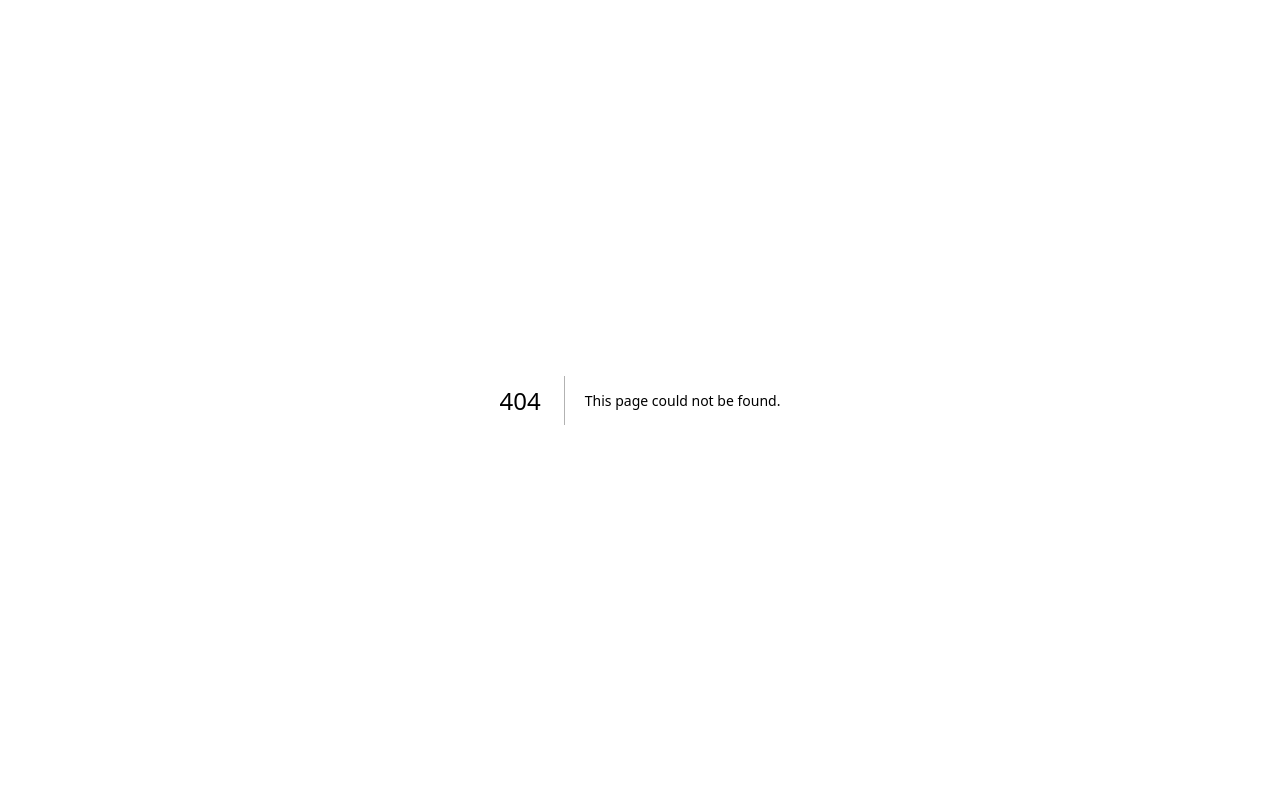
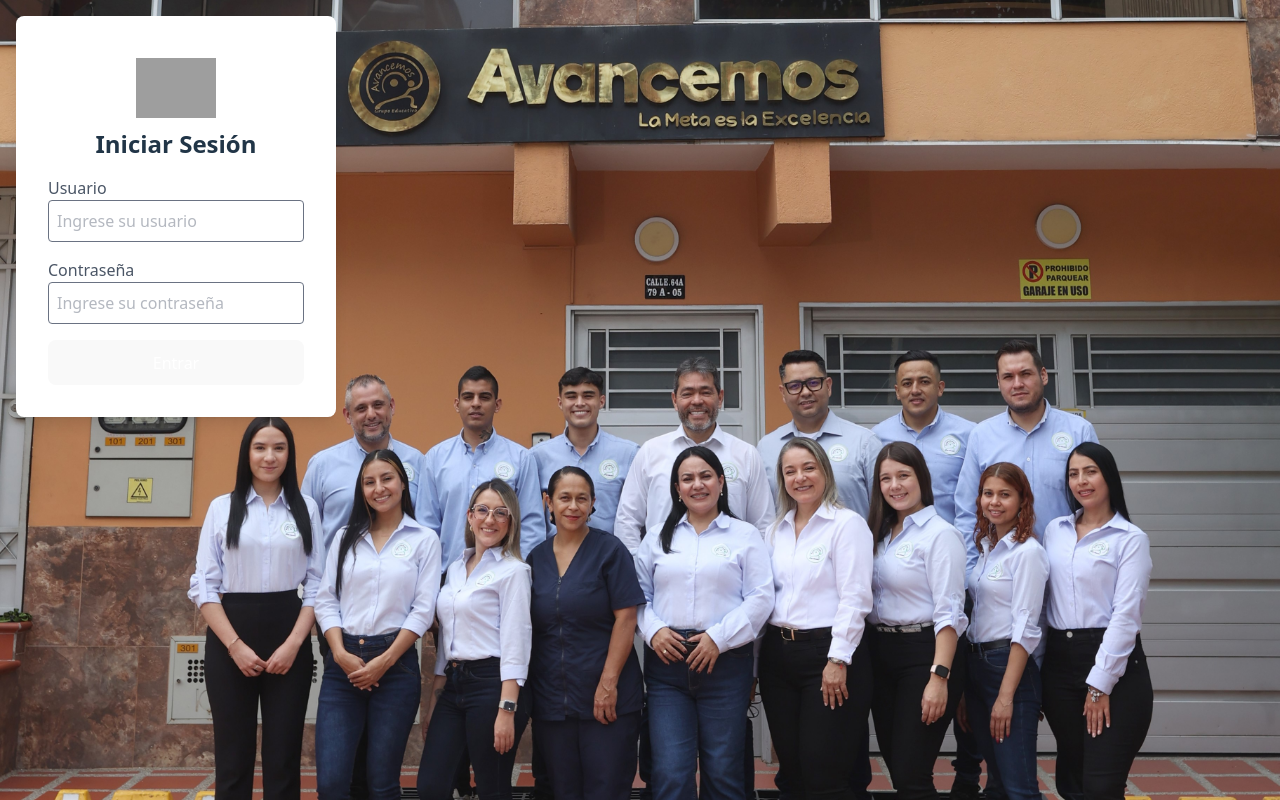
Before and after one commit to anderson474/AvancemosPage, a Next.js app: page /avancemos-virtual in a window 1280 px wide. Before the commit this address had no page. Built offline with nearby package versions, Linux system fonts and the light colour scheme; grey boxes are pictures that could not be loaded.

Commit message:
desarrollo visual del inicio de sesion

```diff
--- a/src/components/Navbar.jsx
+++ b/src/components/Navbar.jsx
@@ -1,5 +1,6 @@
 import React, { useState } from 'react';
 import { Menu, X } from 'lucide-react';
+import Link from 'next/link';
 //import logo from '/logo.ico';
 //import { Link } from "react-router-dom";
 
@@ -19,13 +20,13 @@
         {/* Menú en pantallas grandes */}
         <div className="hidden md:flex space-x-6 p-4" style={{ color: 'rgb(45, 168, 54)' }}>
             <ul className="flex space-x-6"> {/* Aseguramos que sea una lista ordenada */}
-                <li><a href="#" style={{ color: 'rgb(45, 168, 54)' }}>Inicio</a></li>
-                <li><a href="#" style={{ color: 'rgb(45, 168, 54)' }}>Pagos</a></li>
-                <li><a href="#" style={{ color: 'rgb(45, 168, 54)' }}>Avancemos Virtual</a></li>
-                <li><a href="#" style={{ color: 'rgb(45, 168, 54)' }}>conócenos</a></li>
-                <li><a href="#" style={{ color: 'rgb(45, 168, 54)' }}>portafolio</a></li>
-                <li><a href="#" style={{ color: 'rgb(45, 168, 54)' }}>Resultados</a></li>
-                <li><a href="#" style={{ color: 'rgb(45, 168, 54)' }}>Blog</a></li>
+            <li><Link href="/" style={{ color: 'rgb(45, 168, 54)' }}>Inicio</Link></li>
+            <li><Link href="/pagos" style={{ color: 'rgb(45, 168, 54)' }}>Pagos</Link></li>
+            <li><Link href="/avancemos-virtual" style={{ color: 'rgb(45, 168, 54)' }}>Avancemos Virtual</Link></li>
+            <li><Link href="/conocenos" style={{ color: 'rgb(45, 168, 54)' }}>Conócenos</Link></li>
+            <li><Link href="/portafolio" style={{ color: 'rgb(45, 168, 54)' }}>Portafolio</Link></li>
+            <li><Link href="/resultados" style={{ color: 'rgb(45, 168, 54)' }}>Resultados</Link></li>
+            <li><Link href="/blog" style={{ color: 'rgb(45, 168, 54)' }}>Blog</Link></li>
             </ul>
         </div>
 
--- /dev/null
+++ b/src/components/avancemos-virtual/login.jsx
@@ -0,0 +1,20 @@
+// components/Login.js
+export default function Login() {
+    return (
+      <div className="bg-white p-8 rounded-lg shadow-lg w-80">
+        <img src="/logo.ico" alt="Logo" className="h-20 w-20 object-contain mx-auto" />
+        <h2 className="text-2xl font-bold text-center mb-4">Iniciar Sesión</h2>
+        <form className="flex flex-col">
+          <label className="text-gray-600">Usuario</label>
+          <input className="border p-2 rounded mb-4 text-gray-500" type="text" placeholder="Ingrese su usuario" />
+
+          <label className="text-gray-600">Contraseña</label>
+          <input className="border p-2 rounded mb-4 text-gray-500" type="password" placeholder="Ingrese su contraseña" />
+
+          <button className="bg-[rgba(45,168,54,1)] text-white py-2 rounded hover:bg-blue-600 transition">
+            Entrar
+          </button>
+        </form>
+      </div>
+    );
+  }
--- /dev/null
+++ b/src/pages/avancemos-virtual.jsx
@@ -0,0 +1,13 @@
+import Login from "@/components/avancemos-virtual/login.jsx";
+
+
+export default function AvancemosVirtual() {
+  return (
+    <div className="h-screen bg-cover bg-center flex items-center"
+    style={{ backgroundImage: "url('/login/FotoCoorporativa.jpg')" }}>
+      <div className="fixed top-4 left-4">
+        <Login />
+      </div>
+    </div>
+  );
+}
```
Also changed, not shown: public/login/FotoCoorporativa.jpg (added).
